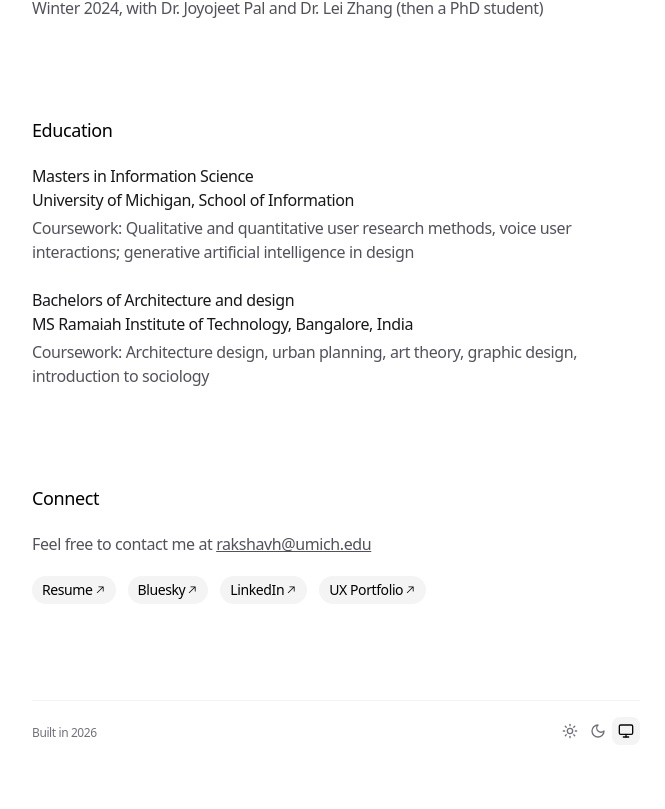
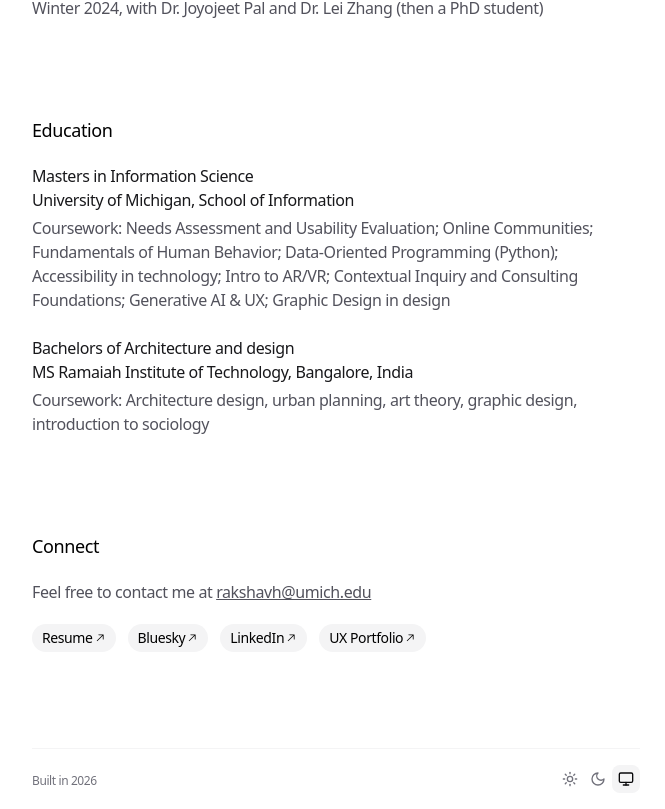
Before and after one commit to rakshavh/rakshavh.github.io, a Next.js app: page / in a window 1280 px wide. Shown: the part 1498-2307 px from the top of the page, without its empty margins (304-969 px from the left). Before the commit the page ends 2259 px from the top, so only its background shows below. Built offline with nearby package versions, Linux system fonts and the light colour scheme.

Commit message:
Updated content

```diff
--- a/app/page.tsx
+++ b/app/page.tsx
@@ -302,7 +302,7 @@ export default function Personal() {
               <br /> University of Michigan, School of Information
             </h4>
             <p className="text-zinc-600 dark:text-zinc-400">
-              Coursework: Qualitative and quantitative user research methods, voice user interactions; generative artificial intelligence in design
+              Coursework: Needs Assessment and Usability Evaluation; Online Communities; Fundamentals of Human Behavior; Data-Oriented Programming (Python); Accessibility in technology; Intro to AR/VR; Contextual Inquiry and Consulting Foundations; Generative AI & UX; Graphic Design in design
             </p>
           </div>
           <div>
```
